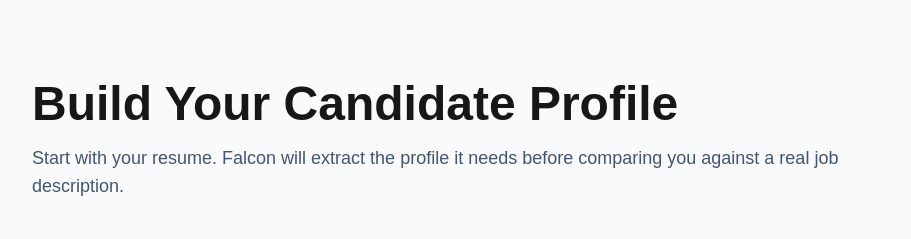
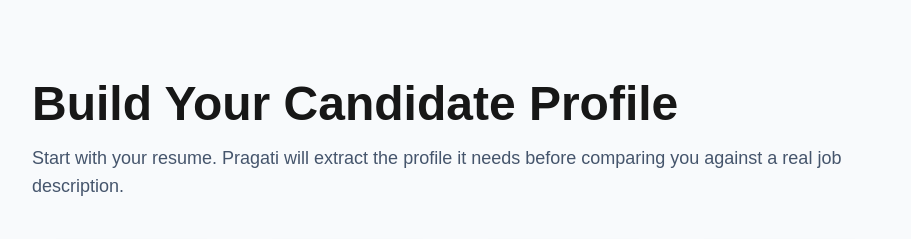
Before and after one commit to sachinrajdev/falcon, a Next.js app: page /upload in a window 1280 px wide. Shown: the top 239 px of the page, without its empty margins (184-1095 px from the left). Built offline with nearby package versions, Linux system fonts and the light colour scheme.

Commit message:
Update page.tsx

```diff
--- a/app/upload/page.tsx
+++ b/app/upload/page.tsx
@@ -10,7 +10,7 @@
         </h1>
 
         <p className="mt-4 text-lg text-slate-600">
-          Start with your resume. Falcon will extract the profile it needs before comparing you against a real job description.
+          Start with your resume. Pragati will extract the profile it needs before comparing you against a real job description.
         </p>
 
         <ResumeUploader />
```
